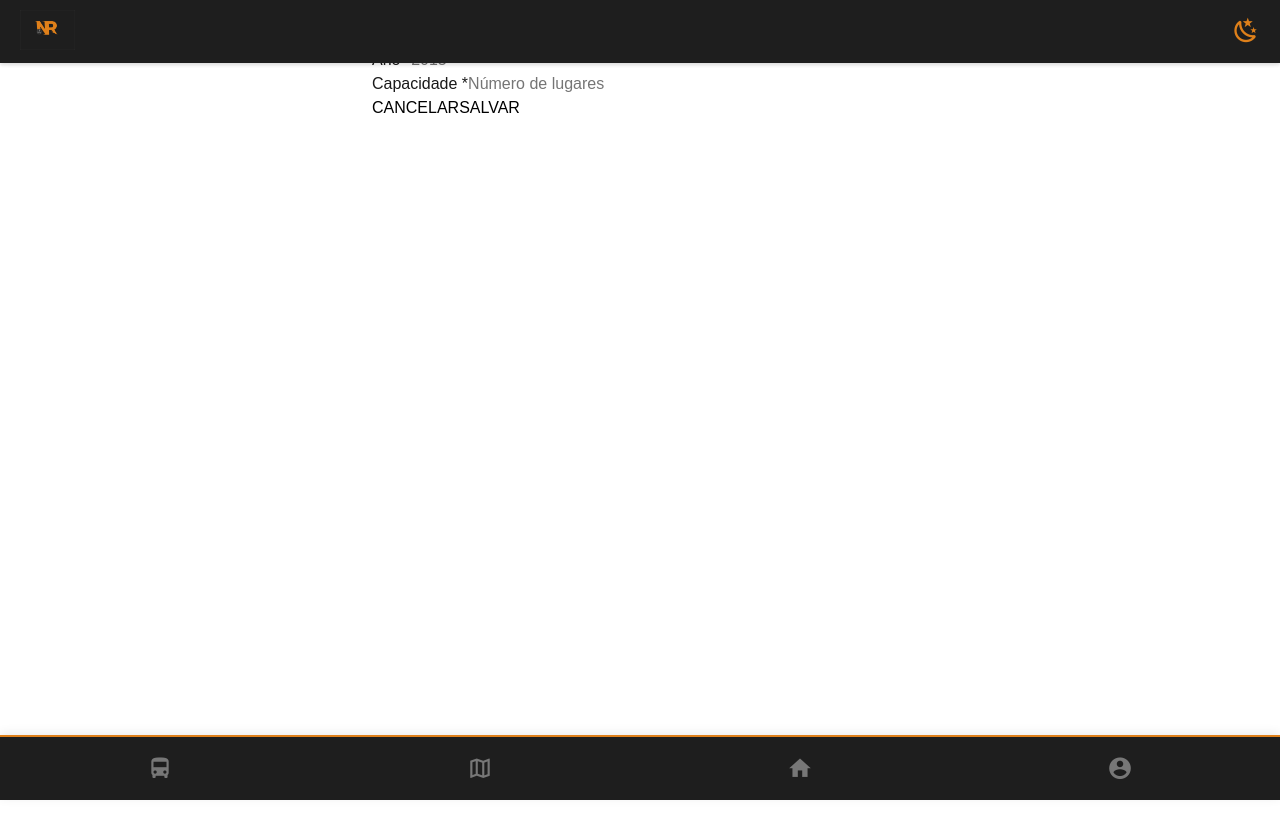
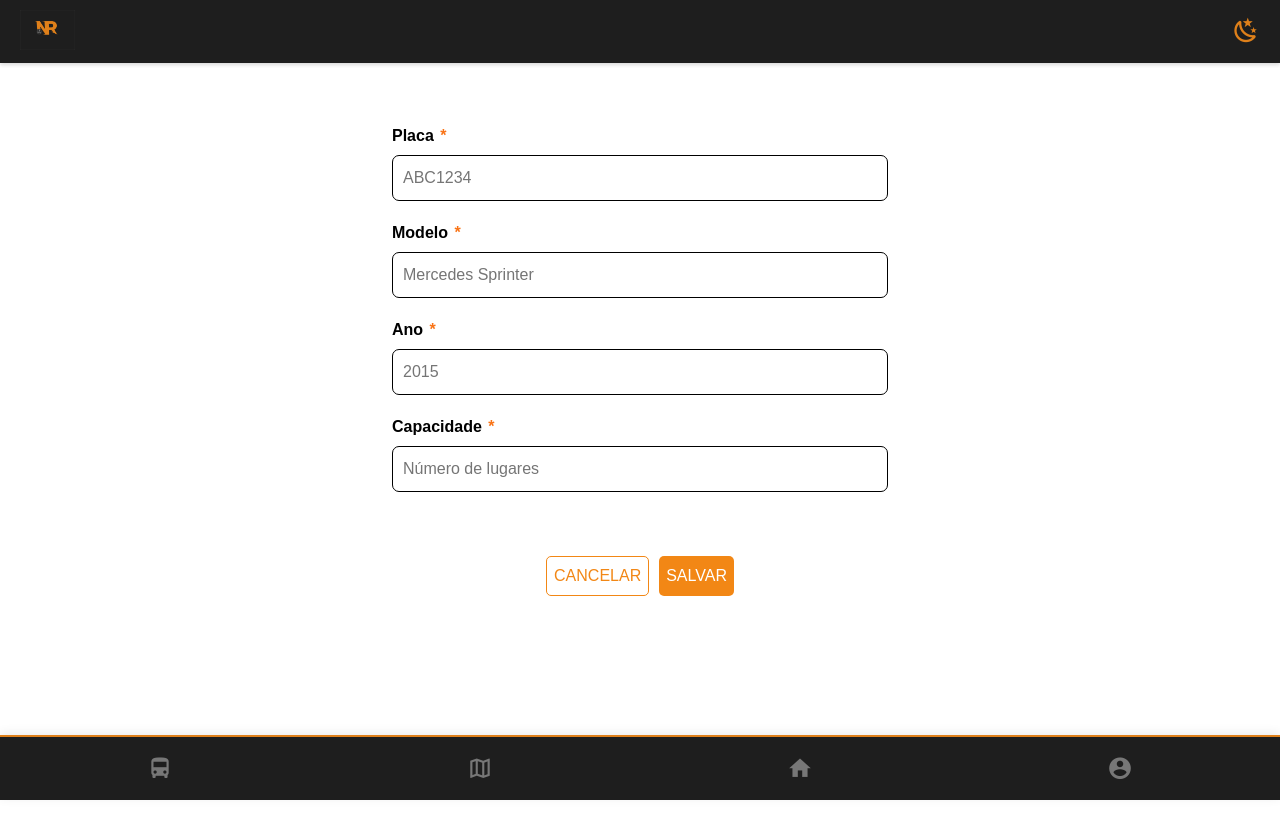
Before and after one commit to NextRouter-PI/Frontend-Admin, a Vue app: page /veiculos/novo in a window 1280 px wide. Shown: the top 838 px of the page. Before the commit the page ends 800 px from the top, so only its background shows below. Built offline with nearby package versions, Linux system fonts and the light colour scheme.

Commit message:
FIX: Arrumando o css #8

```diff
--- a/src/views/CadastrarVeiculoView.vue
+++ b/src/views/CadastrarVeiculoView.vue
@@ -28,7 +28,7 @@ const salvar = () => {
             <form @submit.prevent="salvar" class="cadastro">
                 <div class="form-group">
                     <label>Placa <span>*</span></label>
-                    <input v-model="veiculo.placa" placeholder="ABC 123" required />
+                    <input v-model="veiculo.placa" placeholder="ABC1234" required />
                 </div>
 
                 <div class="form-group">
@@ -47,7 +47,7 @@ const salvar = () => {
                 </div>
             </form>
         </div>
-        <div class="actions">
+        <div class="salvar-cancelar">
             <button type="button" class="cancelar" @click="$router.back()">CANCELAR</button>
             <button type="button" class="salvar" @click="salvar">SALVAR</button>
         </div>
@@ -55,5 +55,53 @@ const salvar = () => {
 </template>
 
 <style scoped>
-
+.cadastrar-veiculo {
+    min-height: 100vh;
+}
+.content {
+    padding: 24px 20px;
+    margin-top: 100px;
+}
+.form-group {
+    margin-bottom: 20px;
+}
+.form-group label {
+    display: block;
+    font-weight: 600;
+    margin-bottom: 7px;
+    font-size: 1rem;
+    color: #000000;
+}
+.form-group label span {
+    color: #f97316;
+    margin-left: 2px;
+}
+.form-group input {
+    width: 100%;
+    padding: 10px;
+    border-radius: 7px;
+    border: 1px solid #000000;
+    font-size: 1rem;
+    outline: none;
+}
+.salvar-cancelar {
+    display: flex;
+    justify-content: center;
+    gap: 10px;
+    margin-top: 20px;
+}
+.cancelar {
+    color: #F28715;
+    border: 1px solid #F28715;
+    border-radius: 5px;
+    padding: 7px;
+    font-weight: 400;
+}
+.salvar {
+    background-color: #F28715;
+    color: #FFFFFF;
+    border-radius: 5px;
+    padding: 7px;
+    font-weight: 400;
+}
 </style>
```
